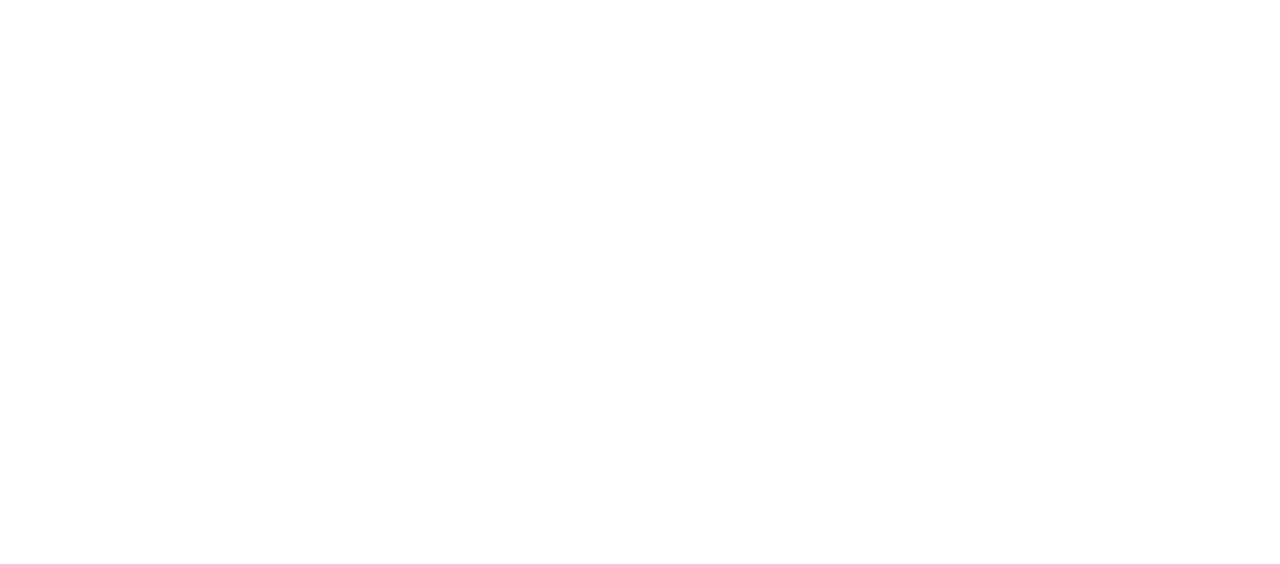
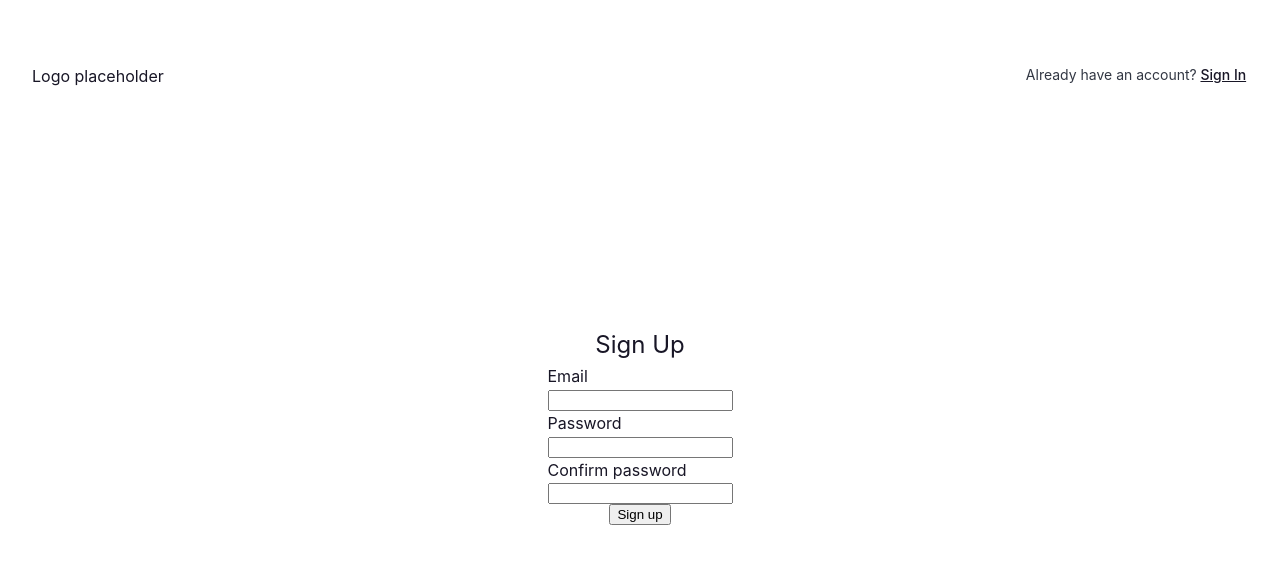
Before and after one commit to ysoares0209/api-designer, a Vue app in the folder web-app/: page /sign-up in a window 1280 px wide. Before the commit this address had no page. Shown: the top 564 px of the page. Built offline with nearby package versions, Linux system fonts and the light colour scheme.

Commit message:
fix: change component & route to signUp

```diff
--- a/web-app/src/components/pages/SignIn.vue
+++ b/web-app/src/components/pages/signUp.vue
@@ -8,7 +8,10 @@ import Link from '../atoms/Link.vue';
   <main class="page-container">
     <header>
       <span>Logo placeholder</span>
-      <p>Already have an account? <a>Sign In</a></p>
+      <div class="link-container">
+        <p class="typography">Already have an account?</p>
+        <router-link class="link" to="/">Sign In</router-link>
+      </div>
     </header>
     <section>
       <h1>Sign Up</h1>
@@ -51,6 +54,25 @@ section {
   justify-content: center;
 }
 
+.link-container {
+  display: flex;
+  width: 14em;
+  justify-content: space-around;
+}
+
+.typography {
+  font-size: 0.875rem;
+  color: #323743FF;
+}
+
+.link {
+  color: #181626FF;
+  font-size: 0.875rem;
+  font-weight: 500;
+  text-decoration: underline;
+  line-height: 22px;
+}
+
 .input {
   display: flex;
   flex-direction: column;
--- a/web-app/src/router.ts
+++ b/web-app/src/router.ts
@@ -1,10 +1,10 @@
 import { createRouter, createWebHistory } from 'vue-router';
 import HomePage from './components/pages/Home.vue';
-import SignInPage from './components/pages/SignIn.vue';
+import SignUpPage from './components/pages/signUp.vue';
 
 const routes = [
   { path: '/', name: 'home', component: HomePage },
-  { path: '/sign-in', name: 'Sign in', component: SignInPage }
+  { path: '/sign-up', name: 'Sign up', component: SignUpPage }
 ];
 
 const router = createRouter({
```
